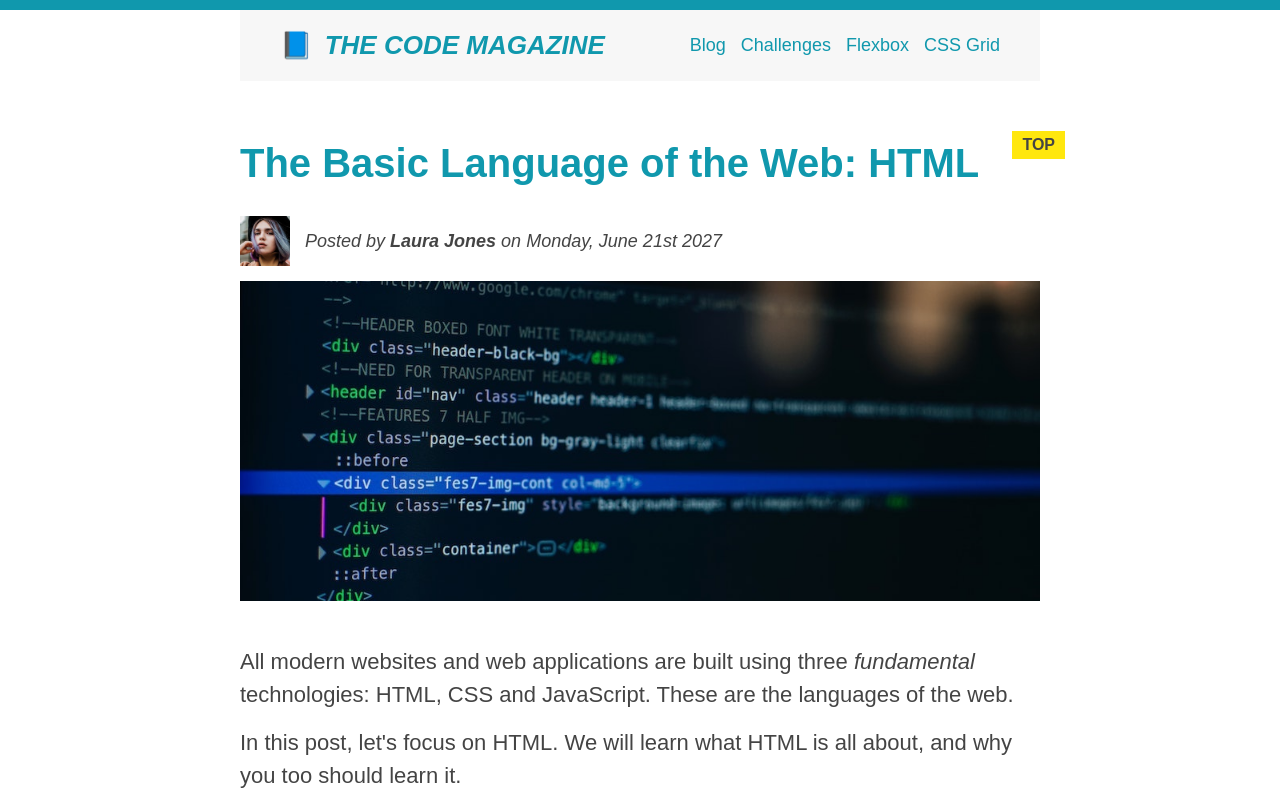
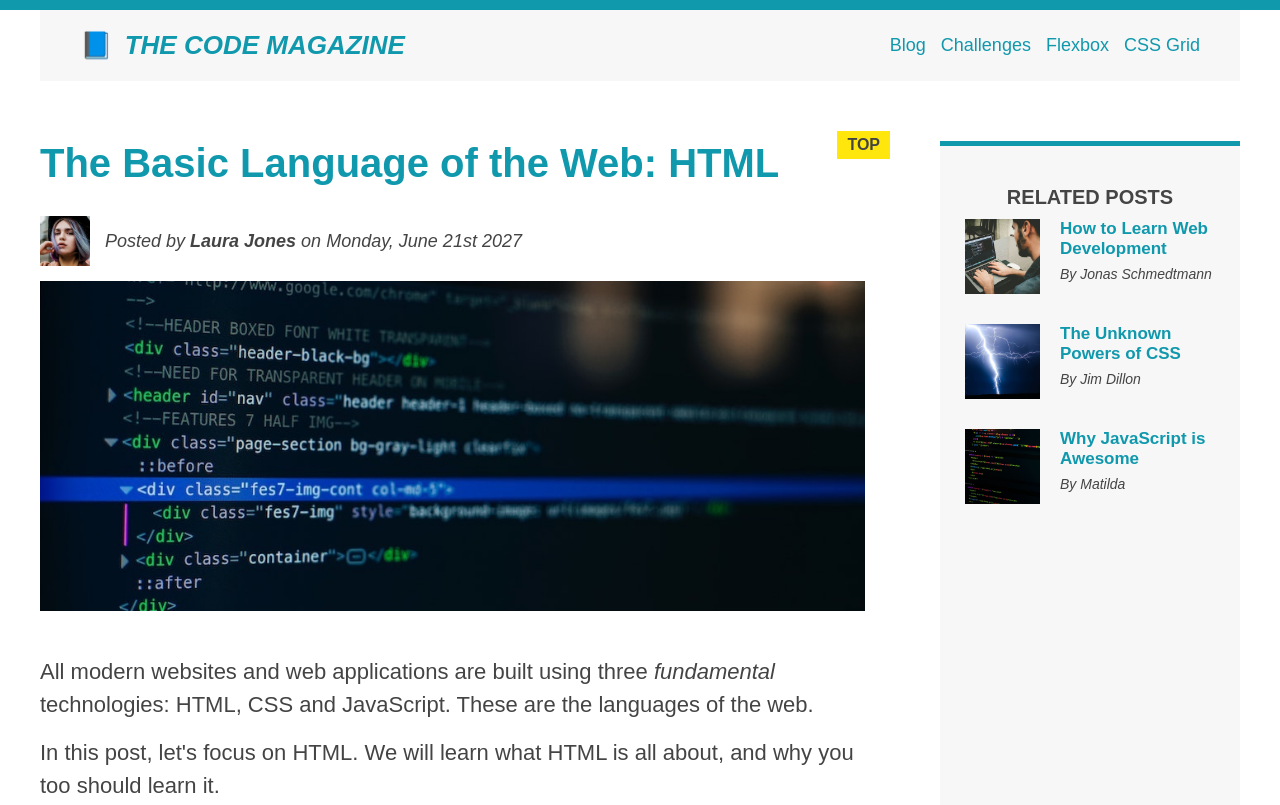
Before and after one commit to baharkose/Flex-Sample-2, a plain HTML site: page index.html in a window 1280 px wide. Shown: the top 805 px of the page. Drawn offline with Linux system fonts and the light colour scheme.

Commit message:
added sidebar to left side with flex

```diff
--- a/index.html
+++ b/index.html
@@ -18,7 +18,7 @@
     -->
 
     <div class="container">
-      <header class="main-header clearfix">
+      <header class="main-header">
         <h1>📘 The Code Magazine</h1>
 
         <nav>
@@ -28,10 +28,8 @@
           <a href="#">Flexbox</a>
           <a href="#">CSS Grid</a>
         </nav>
-<!-- <div class="clear"></div> -->
-
       </header>
-
+<div class="row">
       <article>
         <header class="post-header">
           <h2>The Basic Language of the Web: HTML</h2>
@@ -170,7 +168,7 @@
           </li>
         </ul>
       </aside>
-
+    </div>
       <footer>
         <p id="copyright" class="copyright text">
           Copyright &copy; 2027 by The Code Magazine.
--- a/style.css
+++ b/style.css
@@ -14,7 +14,7 @@ body {
 }
 
 .container {
-  width: 800px;
+  width: 1200px;
   /* margin-left: auto;
   margin-right: auto; */
   margin: 0 auto;
@@ -47,8 +47,8 @@ aside {
   border-bottom: 5px solid #1098ad;
   /* padding-top: 50px;
   padding-bottom: 50px; */
-  padding: 50px 0;
-  width: 500px;
+  padding: 40px 0;
+  /* width: 500px; */
 }
 
 /* SMALLER ELEMENTS */
@@ -89,8 +89,8 @@ p {
 
 ul,
 ol {
-  /* margin-left: 50px;
-  margin-bottom: 20px; */
+  margin: 10px 25px;
+  /*margin-bottom: 20px; */
 }
 
 li {
@@ -103,14 +103,6 @@ li:last-child {
   margin-bottom: 0;
 }
 
-/* footer p {
-  font-size: 16px;
-} */
-
-/* article header p {
-  font-style: italic;
-} */
-
 #author {
   font-style: italic;
   font-size: 18px;
@@ -119,15 +111,6 @@ li:last-child {
 #copyright {
   font-size: 16px;
 }
-
-/* .related-author {
-  font-size: 18px;
-  font-weight: bold;
-} */
-
-/* ul {
-  list-style: none;
-} */
 
 .related {
   list-style: none;
@@ -284,3 +267,23 @@ h2::before {
   font-weight:normal;
   font-style: italic;
 }
+
+.row{
+  display: flex;
+  gap:75px;
+}
+
+aside{
+/*
+DEFAULTS
+flex-grow: 0;
+flex-shrink: 1;
+flex-basis:auto;
+*/
+
+  flex:0 0 300px;
+}
+
+article{
+  flex: 0 0 825px;
+}
```
